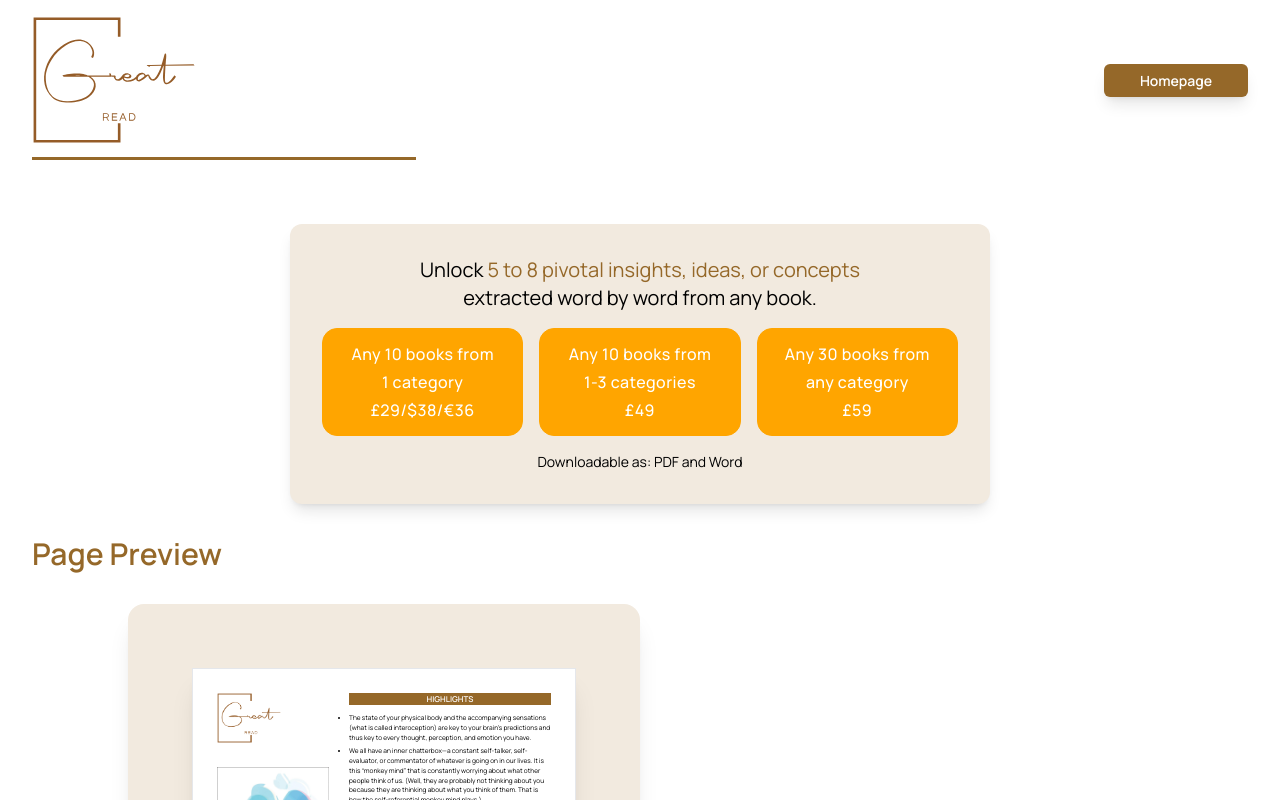
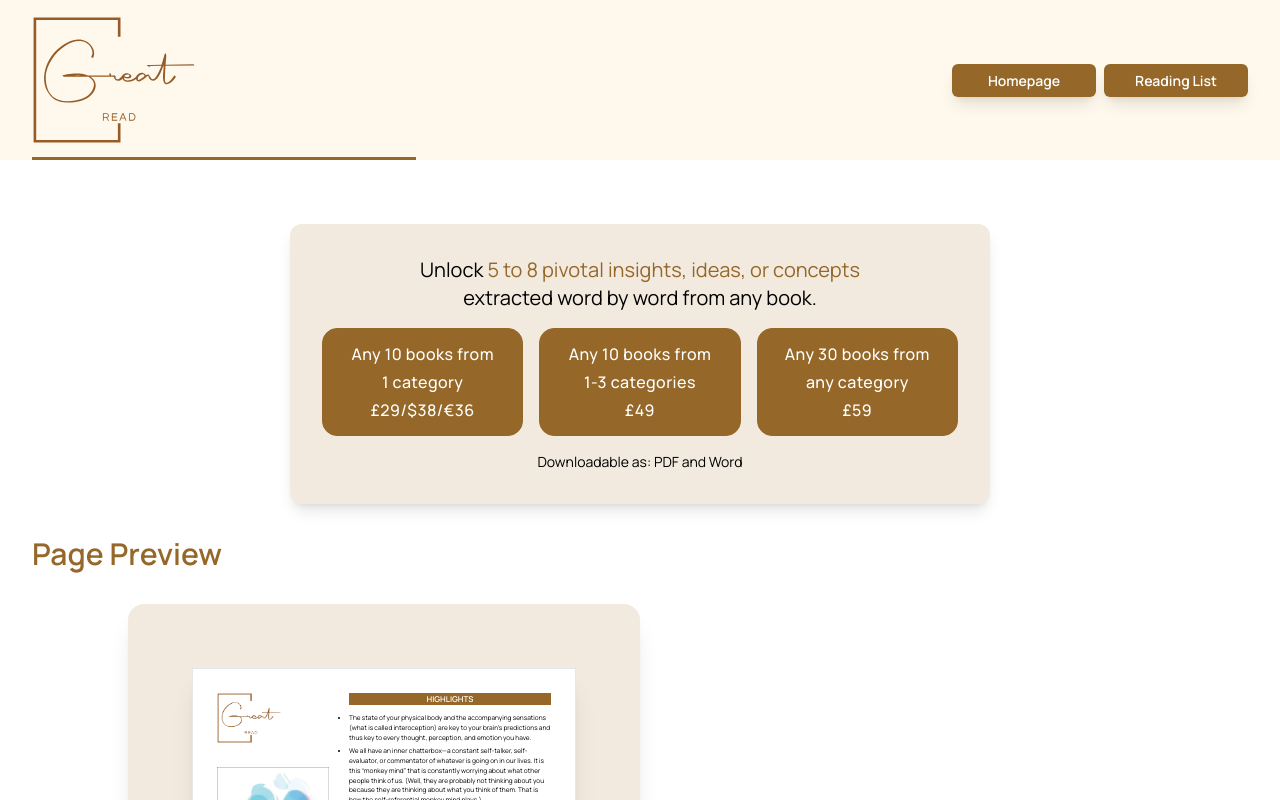
Before and after one commit to maiznadeem/great-read, a React (Vite) app in the folder client/: page /notes in a window 1280 px wide. Shown: the top 800 px of the page. Built offline with nearby package versions, Linux system fonts and the light colour scheme; what @react-pdf/renderer would draw is missing.

Commit message:
Made small changes to UI

```diff
--- a/client/src/components/Books/Book.jsx
+++ b/client/src/components/Books/Book.jsx
@@ -119,7 +119,7 @@ const Book = ({ book, categories }) => {
                         </>
                         : (
                             contextTopPicks?.books ? contextTopPicks.books.find(contextTopPick => contextTopPick._id == book._id) && (
-                                <div className='manrope-semibold text-center text-xs w-32 bg-[#FFA500] px-4 py-2 rounded-lg shadow-lg absolute top-[-15px] right-[-15px] cursor-pointer'>
+                                <div className='manrope-semibold text-center text-xs w-32 bg-black px-4 py-2 rounded-lg shadow-lg absolute top-[-15px] right-[-15px] cursor-pointer'>
                                     <p>Featured</p>
                                 </div>
                             ) : <></>
--- a/client/src/components/Category/Category.jsx
+++ b/client/src/components/Category/Category.jsx
@@ -6,7 +6,7 @@ const Category = ({ category, isActive, handleCategoryClick }) => {
         handleCategoryClick(category.name);
     };
 
-    const containerClasses = `bg-${isActive ? 'primary' : 'white'} h-full rounded-lg shadow-md p-2 flex items-center justify-between hover:cursor-pointer transition-all duration-300 ease-in-out`;
+    const containerClasses = `bg-${isActive ? 'primary' : 'backgroundPrimary'} border-[1px] border-primary h-full rounded-lg shadow-md p-2 flex items-center justify-between hover:cursor-pointer transition-all duration-300 ease-in-out`;
     const textClasses = `text-${isActive ? 'white' : 'black'} manrope-semibold text-xs sm:text-md`;
 
     const image = category.image ? (
--- a/client/src/components/Footer/Footer.jsx
+++ b/client/src/components/Footer/Footer.jsx
@@ -13,7 +13,7 @@ const Footer = () => {
                 />
                 <div className='flex flex-col gap-1'>
                     <p className="manrope-regular text-xs text-black"><span className='text-primaryDark manrope-semibold'>Contact Us:</span> greatreadsbooks@gmail.com</p>
-                    <p className="manrope-regular text-xs text-black">Copyright @2023. All rights reserved.</p>
+                    <p className="manrope-regular text-xs text-black">Copyright @2024. All rights reserved.</p>
                 </div>
             </div>
         </footer>
--- a/client/src/components/Header/Header.jsx
+++ b/client/src/components/Header/Header.jsx
@@ -41,6 +41,23 @@ const Header = () => {
         }, 500)
     };
 
+    const handleReadingListClick = () => {
+        if (isReadingListActive) {
+            toggleReadingList();
+        } else {
+            toggleReadingList();
+            setTimeout(() => {
+                const targetElement = document.getElementById("readinglistsection");
+                if (targetElement) {
+                    const targetHeight = targetElement.clientHeight;
+                    const windowHeight = window.innerHeight;
+                    const offset = targetElement.offsetTop - (windowHeight - targetHeight) / 2;
+                    window.scrollTo({ top: offset, behavior: "smooth" });
+                }
+            }, 50);
+        }
+    };
+
     const handleHomeClicked = () => {
         if (isReadingListActive) {
             toggleReadingList();
@@ -80,6 +97,12 @@ const Header = () => {
                         >
                             {buttonText}
                         </button>
+                        <button
+                            className="manrope-semibold bg-primary text-white text-[10px] py-[6px] px-[10px] rounded-md sm:px-6 sm:text-[14px] w-24 sm:w-36 sm:rounded-md shadow-lg hover:bg-primaryDark"
+                            onClick={handleReadingListClick}
+                        >
+                            Reading List
+                        </button>
                     </div>
                 </div>
             </div>
--- a/client/src/components/Product/SelectProduct.jsx
+++ b/client/src/components/Product/SelectProduct.jsx
@@ -5,21 +5,21 @@ import { styled } from "@mui/material/styles";
 const ToggleButton = styled(MuiToggleButton)({
     width: "100%",
     color: 'white',
-    backgroundColor: '#fac35c',
+    backgroundColor: '#B78D5A',
     fontSize: 16,
     textTransform: 'none',
-    border: "1px solid #FFA500",
+    border: "1px solid #956829",
     borderRadius: 15,
     "&.Mui-selected, &.Mui-selected:hover": {
         color: "white",
-        backgroundColor: '#FFA500',
+        backgroundColor: '#956829',
     },
     "&:not(.Mui-selected):hover": {
         color: 'white',
-        backgroundColor: '#FFA500',
+        backgroundColor: '#956829',
     },
     "&:hover": {
-        backgroundColor: '#FFA500',
+        backgroundColor: '#956829',
     },
 });
 
@@ -34,7 +34,7 @@ const SelectProduct = ({ selectedButton, handleButtonClick }) => {
                     selected={selectedButton === 1}
                     onClick={() => handleButtonClick(1)}
                     style={{
-                        backgroundColor: selectedButton == null ? '#FFA500' : ''
+                        backgroundColor: selectedButton == null ? '#956829' : ''
                     }}
                 >
                     Any 10 books from <br /> 1 category <br /> £29/$38/€36
@@ -44,7 +44,7 @@ const SelectProduct = ({ selectedButton, handleButtonClick }) => {
                     selected={selectedButton === 2}
                     onClick={() => handleButtonClick(2)}
                     style={{
-                        backgroundColor: selectedButton == null ? '#FFA500' : ''
+                        backgroundColor: selectedButton == null ? '#956829' : ''
                     }}
                 >
                     Any 10 books from <br /> 1-3 categories <br /> £49
@@ -54,7 +54,7 @@ const SelectProduct = ({ selectedButton, handleButtonClick }) => {
                     selected={selectedButton === 3}
                     onClick={() => handleButtonClick(3)}
                     style={{
-                        backgroundColor: selectedButton == null ? '#FFA500' : ''
+                        backgroundColor: selectedButton == null ? '#956829' : ''
                     }}
                 >
                     Any 30 books from <br /> any category <br /> £59
--- a/client/src/components/ReadingList/StepperContent/Step1.jsx
+++ b/client/src/components/ReadingList/StepperContent/Step1.jsx
@@ -7,7 +7,7 @@ const Step1 = ({ name, handleNameChange }) => {
                 <p className='text-black text-center text-xl sm:text-2xl manrope-semibold'>{ name.trim() !== "" ? `Hi, ${name}` : "Create your reading goal"}</p>
                 <input
                     type="text"
-                    className='bg-white border-gray-400 border-[1px] sm:py-2 sm:px-4 px-3 py-2 w-[80%] sm:w-[70%] max-w-[400px] text-md sm:text-md manrope-regular text-black rounded-md focus:outline-none focus:ring-2 focus:ring-[#FFA500] focus:ring-opacity-50'
+                    className='bg-white border-gray-400 border-[1px] sm:py-2 sm:px-4 px-3 py-2 w-[80%] sm:w-[70%] max-w-[400px] text-md sm:text-md manrope-regular text-black rounded-md focus:outline-none focus:ring-2 focus:ring-primary focus:ring-opacity-50'
                     placeholder='Enter your name...'
                     onChange={handleNameChange}
                 />
--- a/client/src/components/ReadingList/StepperContent/Step3.jsx
+++ b/client/src/components/ReadingList/StepperContent/Step3.jsx
@@ -14,7 +14,7 @@ const Step3 = ({ name, selectedTimePeriod, goal, setGoal }) => {
                     valueLabelDisplay="auto"
                     onChange={(e, newValue) => setGoal(newValue)}
                     sx={{
-                        color: "#FFA500",
+                        color: "#956829",
                         maxWidth: "500px",
                         width: "80%",
                         '& .MuiSlider-thumb': {
--- a/client/src/components/ReadingList/StepperContent/Step4.jsx
+++ b/client/src/components/ReadingList/StepperContent/Step4.jsx
@@ -8,7 +8,7 @@ const Step4 = ({ name, goal, select, setSelect }) => {
                     Hi {name}, how would you like to select {`${goal == 1 ? "1 book" : `${goal} books`}`}?
                 </p>
                 <div className="flex w-full flex-col sm:flex-row gap-2 justify-center max-w-[140px] sm:max-w-[280px]">
-                    <label className={`button-label rounded-md w-full py-2 px-4 text-sm text-center shadow-md cursor-pointer transition-all ease-in-out ${select === 'choose for me' ? 'bg-[#FFA500] text-white' : 'bg-white text-black'}`}>
+                    <label className={`button-label rounded-md w-full py-2 px-4 text-sm text-center shadow-md cursor-pointer transition-all ease-in-out ${select === 'choose for me' ? 'bg-primary text-white' : 'bg-white text-black'}`}>
                         <input
                             type="radio"
                             name="select"
@@ -18,7 +18,7 @@ const Step4 = ({ name, goal, select, setSelect }) => {
                         />
                         <div className="button-radio manrope-regular">Choose for me*</div>
                     </label>
-                    <label className={`button-label rounded-md w-full py-2 px-4 text-sm text-center shadow-md cursor-pointer transition-all ease-in-out ${select === 'i will choose' ? 'bg-[#FFA500] text-white' : 'bg-white text-black'}`}>
+                    <label className={`button-label rounded-md w-full py-2 px-4 text-sm text-center shadow-md cursor-pointer transition-all ease-in-out ${select === 'i will choose' ? 'bg-primary text-white' : 'bg-white text-black'}`}>
                         <input
                             type="radio"
                             name="select"
--- a/client/tailwind.config.js
+++ b/client/tailwind.config.js
@@ -10,7 +10,7 @@ export default {
                 primary: '#956829',
                 primaryDark: '#8D5E20',
                 secondary: '#623A06',
-                backgroundPrimary: '#ffffff',
+                backgroundPrimary: '#FFF8EC',
                 footer: '#F2EADF',
             },
             screens: {
```
Also changed, not shown: client/src/components/ReadingList/StepperContent/Step2.jsx (+4 -4 lines).
